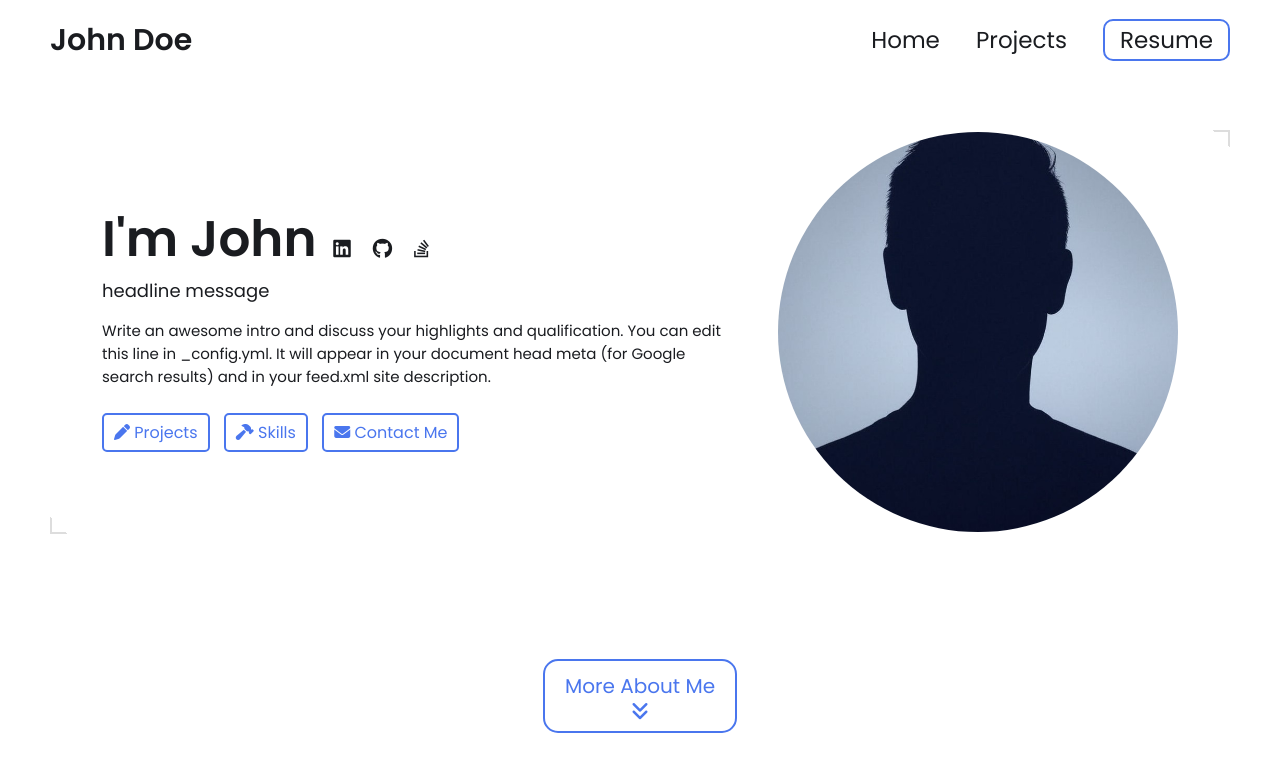
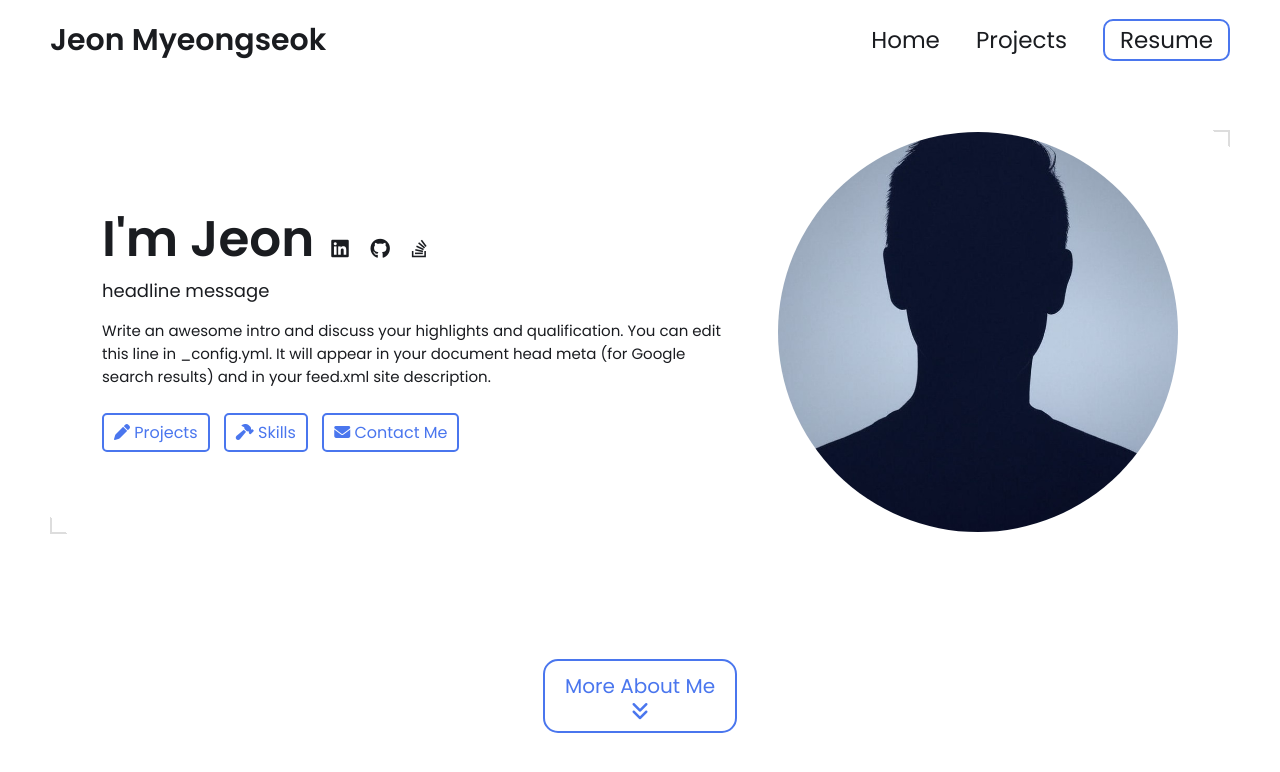
Before and after one commit to Coonui/Coonui.github.io, a Jekyll site: the page built from index.html, in a window 1280 px wide and 900 px high. Shown: the top 772 px of the window. Built offline with Jekyll 4.4.1, drawn with Linux system fonts in a browser that asks for light colours.

Commit message:
Update _config.yml

```diff
--- a/_config.yml
+++ b/_config.yml
@@ -12,7 +12,7 @@ title: John Doe's Portfolio # This is what shows up in the tab of the browser
 
 
 # Hero Section
-name: John Doe
+name: Jeon Myeongseok
 headline: headline message
 description: >- # dont remove this line. this will ignore all new lines until the next section
   Write an awesome intro and discuss your highlights and qualification. You can edit this
```
